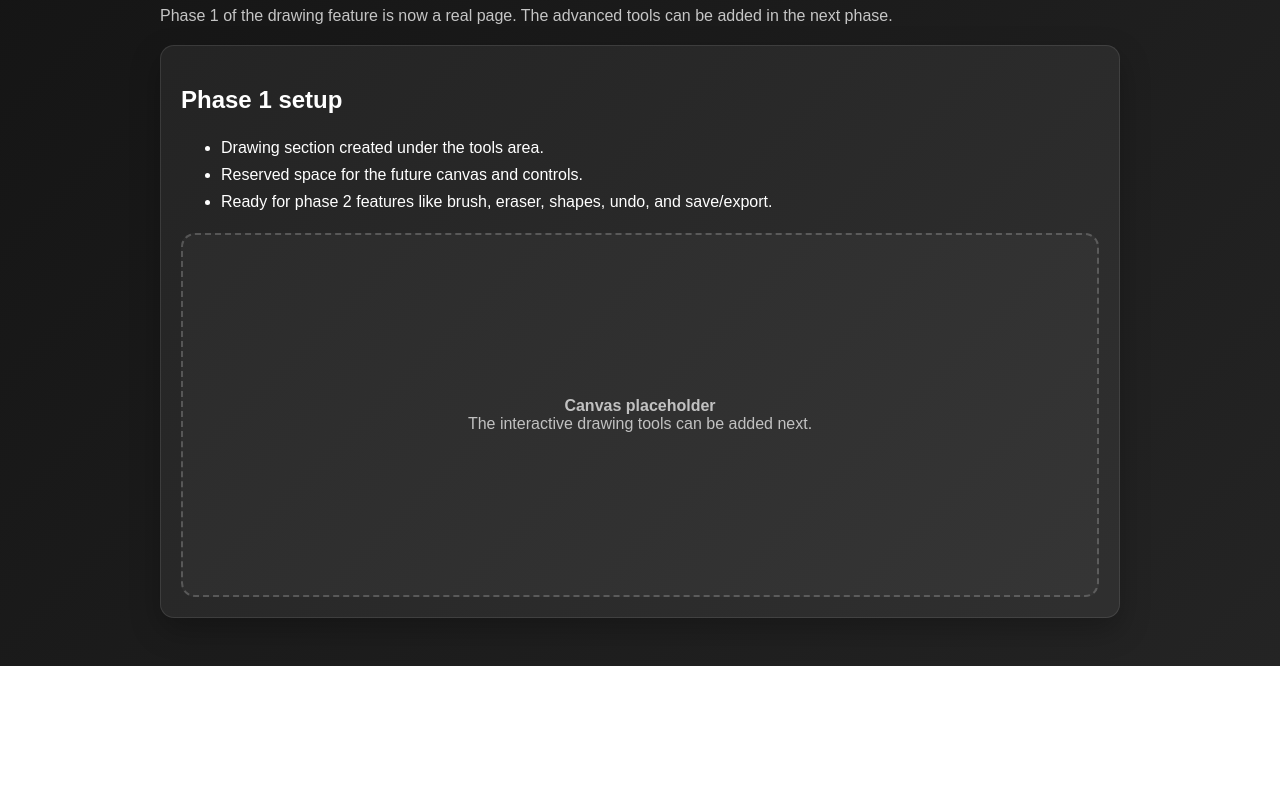
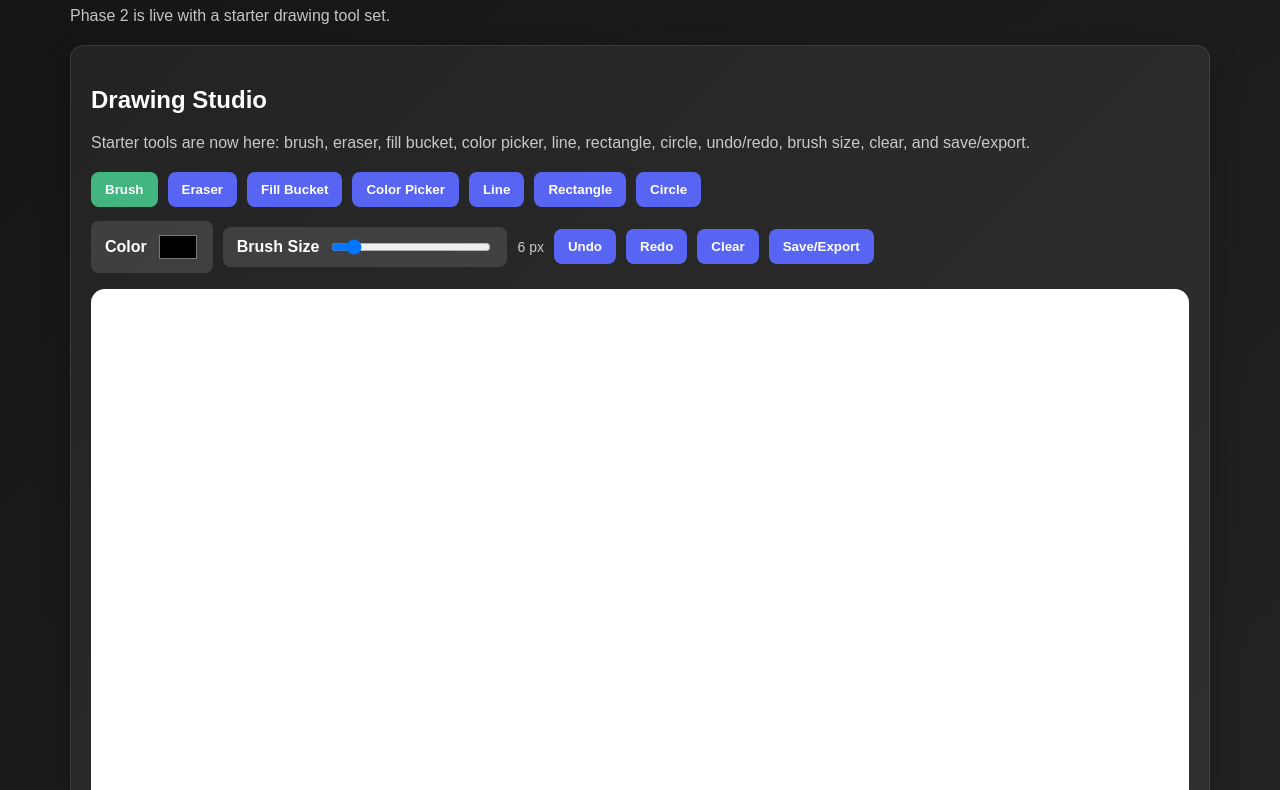
Before and after one commit to JulerGaming/horror-rebot, a website: page public/tools/drawing/index.html in a window 1280 px wide. Shown: the part 173-963 px from the top of the page. Before the commit the page ends 839 px from the top, so only its background shows below. Drawn offline with Linux system fonts and the light colour scheme.

Commit message:
Auto commit from bot

```diff
--- a/public/tools/drawing/index.html
+++ b/public/tools/drawing/index.html
@@ -7,17 +7,25 @@
     <link rel="icon" href="https://cdn.discordapp.com/avatars/1369007178664378429/7069810073b2a5b9d9553b0ccb34d993.webp?size=128" sizes="128x128" type="image/webp">
     <meta name="theme-color" content="#222">
     <style>
+        * { box-sizing: border-box; }
         body { margin: 0; min-height: 100vh; font-family: Arial, sans-serif; background: linear-gradient(135deg, #141414, #242424); color: #fff; }
         .top { display: flex; align-items: center; justify-content: space-between; gap: 12px; padding: 16px 24px; background: rgba(0, 0, 0, 0.35); border-bottom: 1px solid rgba(255, 255, 255, 0.08); }
         .top img { width: 24px; height: 24px; }
-        .redirect-buttons { display: flex; flex-wrap: wrap; gap: 8px; }
+        .redirect-buttons, .tool-buttons, .action-buttons { display: flex; flex-wrap: wrap; gap: 8px; }
         button { background: #5865f2; border: none; color: #fff; padding: 10px 14px; border-radius: 8px; cursor: pointer; font-weight: 600; }
         button:hover { background: #4752c4; }
-        .body { max-width: 960px; margin: 0 auto; padding: 32px 20px 48px; }
+        button.active { background: #43b581; }
+        .body { max-width: 1180px; margin: 0 auto; padding: 32px 20px 48px; }
         .subtitle { color: rgba(255, 255, 255, 0.75); margin-bottom: 20px; }
         .card { background: rgba(255, 255, 255, 0.06); border: 1px solid rgba(255, 255, 255, 0.1); border-radius: 14px; padding: 20px; box-shadow: 0 12px 30px rgba(0, 0, 0, 0.25); }
-        .canvas-placeholder { display: flex; align-items: center; justify-content: center; min-height: 360px; margin-top: 18px; border: 2px dashed rgba(255, 255, 255, 0.2); border-radius: 14px; text-align: center; color: rgba(255, 255, 255, 0.7); background: rgba(255, 255, 255, 0.03); }
-        ul { line-height: 1.7; }
+        .toolbar { display: grid; gap: 14px; }
+        .row { display: flex; flex-wrap: wrap; gap: 10px; align-items: center; }
+        label { display: flex; align-items: center; gap: 10px; background: rgba(255, 255, 255, 0.12); padding: 10px 14px; border-radius: 8px; font-weight: 600; }
+        input[type="color"] { width: 42px; height: 32px; padding: 0; border: none; background: none; }
+        input[type="range"] { width: 160px; }
+        .status { color: rgba(255, 255, 255, 0.75); font-size: 14px; }
+        .canvas-wrap { margin-top: 16px; background: #fff; border-radius: 14px; overflow: hidden; border: 2px solid rgba(255, 255, 255, 0.12); }
+        canvas { display: block; width: 100%; max-width: 100%; background: #fff; touch-action: none; cursor: crosshair; }
     </style>
 </head>
 <body>
@@ -34,20 +42,34 @@
     </div>
     <div class="body">
         <h1>Drawing</h1>
-        <p class="subtitle">Phase 1 of the drawing feature is now a real page. The advanced tools can be added in the next phase.</p>
+        <p class="subtitle">Phase 2 is live with a starter drawing tool set.</p>
         <div class="card">
-            <h2>Phase 1 setup</h2>
-            <ul>
-                <li>Drawing section created under the tools area.</li>
-                <li>Reserved space for the future canvas and controls.</li>
-                <li>Ready for phase 2 features like brush, eraser, shapes, undo, and save/export.</li>
-            </ul>
-            <div class="canvas-placeholder">
-                <div>
-                    <strong>Canvas placeholder</strong><br>
-                    The interactive drawing tools can be added next.
+            <h2>Drawing Studio</h2>
+            <p class="subtitle">Starter tools are now here: brush, eraser, fill bucket, color picker, line, rectangle, circle, undo/redo, brush size, clear, and save/export.</p>
+            <div class="toolbar">
+                <div class="row tool-buttons">
+                    <button class="active" data-tool="brush">Brush</button>
+                    <button data-tool="eraser">Eraser</button>
+                    <button data-tool="fill">Fill Bucket</button>
+                    <button data-tool="picker">Color Picker</button>
+                    <button data-tool="line">Line</button>
+                    <button data-tool="rectangle">Rectangle</button>
+                    <button data-tool="circle">Circle</button>
+                </div>
+                <div class="row action-buttons">
+                    <label>Color <input id="color" type="color" value="#000000"></label>
+                    <label>Brush Size <input id="size" type="range" min="1" max="50" value="6"></label>
+                    <span class="status" id="sizeLabel">6 px</span>
+                    <button id="undo">Undo</button>
+                    <button id="redo">Redo</button>
+                    <button id="clear">Clear</button>
+                    <button id="save">Save/Export</button>
                 </div>
             </div>
+            <div class="canvas-wrap">
+                <canvas id="drawingCanvas" width="1000" height="600"></canvas>
+            </div>
+            <p class="status" id="status">Selected tool: Brush</p>
         </div>
     </div>
 </body>
```
